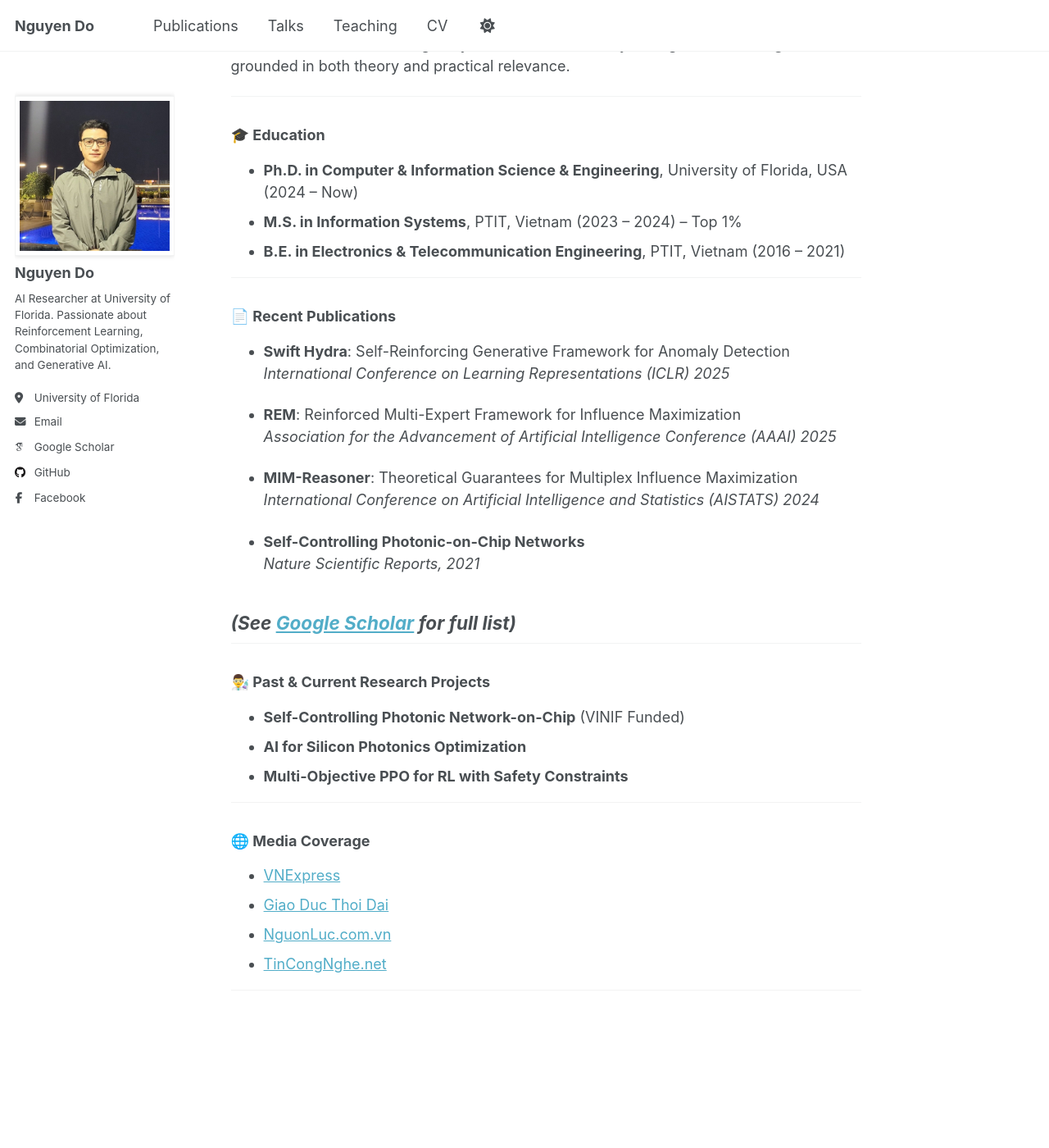
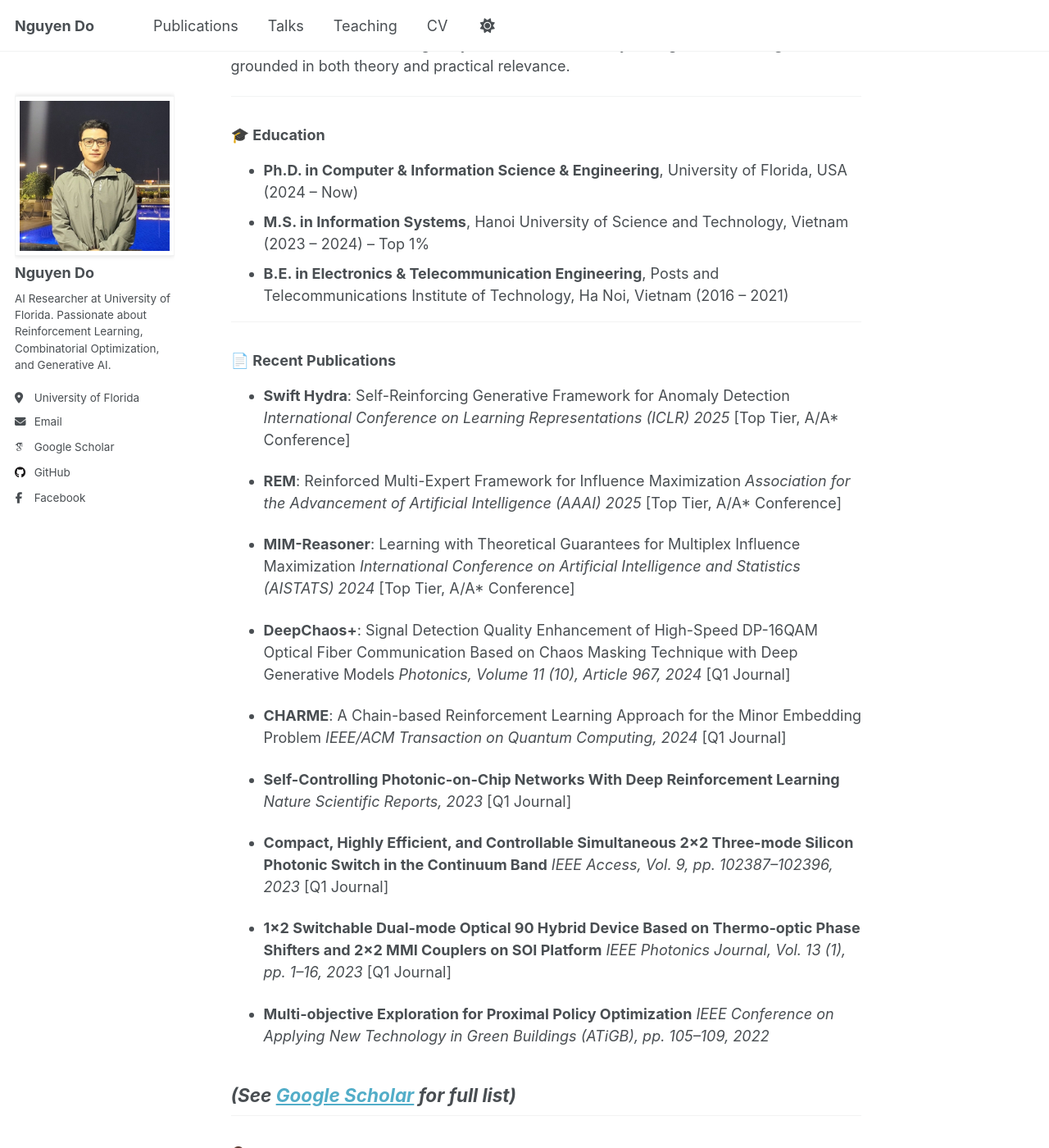
Before and after one commit to nguyendo1801/nguyendo1801.github.io, a Jekyll site: the page built from _pages/about.md, in a window 1280 px wide and 1400 px high, scrolled down 607 px. Shown: the whole window at 82% size. Built offline with Jekyll 4.4.1, drawn with Linux system fonts in a browser that asks for light colours; some web fonts are replaced; some of the changed text lies outside the part shown.

```diff
--- a/_pages/about.md
+++ b/_pages/about.md
@@ -18,24 +18,39 @@ Overall, I care about building AI systems that are not only intelligent, but **i
 ### 🎓 Education
 
 - **Ph.D. in Computer & Information Science & Engineering**, University of Florida, USA (2024 – Now)
-- **M.S. in Information Systems**, PTIT, Vietnam (2023 – 2024) – Top 1%
-- **B.E. in Electronics & Telecommunication Engineering**, PTIT, Vietnam (2016 – 2021)
+- **M.S. in Information Systems**, Hanoi University of Science and Technology, Vietnam (2023 – 2024) – Top 1%
+- **B.E. in Electronics & Telecommunication Engineering**, Posts and Telecommunications Institute of Technology, Ha Noi, Vietnam (2016 – 2021)
 
 ---
 
 ### 📄 Recent Publications
 
 - **Swift Hydra**: Self-Reinforcing Generative Framework for Anomaly Detection
-  *International Conference on Learning Representations (ICLR) 2025*
+  *International Conference on Learning Representations (ICLR) 2025* [Top Tier, A/A* Conference]
 
 - **REM**: Reinforced Multi-Expert Framework for Influence Maximization
-  *Association for the Advancement of Artificial Intelligence Conference (AAAI) 2025*
+  *Association for the Advancement of Artificial Intelligence (AAAI) 2025* [Top Tier, A/A* Conference]
 
-- **MIM-Reasoner**: Theoretical Guarantees for Multiplex Influence Maximization
-  *International Conference on Artificial Intelligence and Statistics (AISTATS) 2024*
+- **MIM-Reasoner**: Learning with Theoretical Guarantees for Multiplex Influence Maximization
+  *International Conference on Artificial Intelligence and Statistics (AISTATS) 2024* [Top Tier, A/A* Conference]
 
-- **Self-Controlling Photonic-on-Chip Networks**
-  *Nature Scientific Reports, 2021*
+- **DeepChaos+**: Signal Detection Quality Enhancement of High-Speed DP-16QAM Optical Fiber Communication Based on Chaos Masking Technique with Deep Generative Models
+  *Photonics, Volume 11 (10), Article 967, 2024* [Q1 Journal]
+
+- **CHARME**: A Chain-based Reinforcement Learning Approach for the Minor Embedding Problem
+  *IEEE/ACM Transaction on Quantum Computing, 2024* [Q1 Journal]
+
+- **Self-Controlling Photonic-on-Chip Networks With Deep Reinforcement Learning**
+  *Nature Scientific Reports, 2023* [Q1 Journal]
+
+- **Compact, Highly Efficient, and Controllable Simultaneous 2×2 Three-mode Silicon Photonic Switch in the Continuum Band**
+  *IEEE Access, Vol. 9, pp. 102387–102396, 2023* [Q1 Journal]
+
+- **1×2 Switchable Dual-mode Optical 90 Hybrid Device Based on Thermo-optic Phase Shifters and 2×2 MMI Couplers on SOI Platform**
+  *IEEE Photonics Journal, Vol. 13 (1), pp. 1–16, 2023* [Q1 Journal]
+
+- **Multi-objective Exploration for Proximal Policy Optimization**
+  *IEEE Conference on Applying New Technology in Green Buildings (ATiGB), pp. 105–109, 2022*
 
 *(See [Google Scholar](https://scholar.google.com/citations?user=6f9HM24AAAAJ&hl=en) for full list)*
 ---
```
Also changed, not shown: other parts of _pages/about.md (+2 -0 lines).
